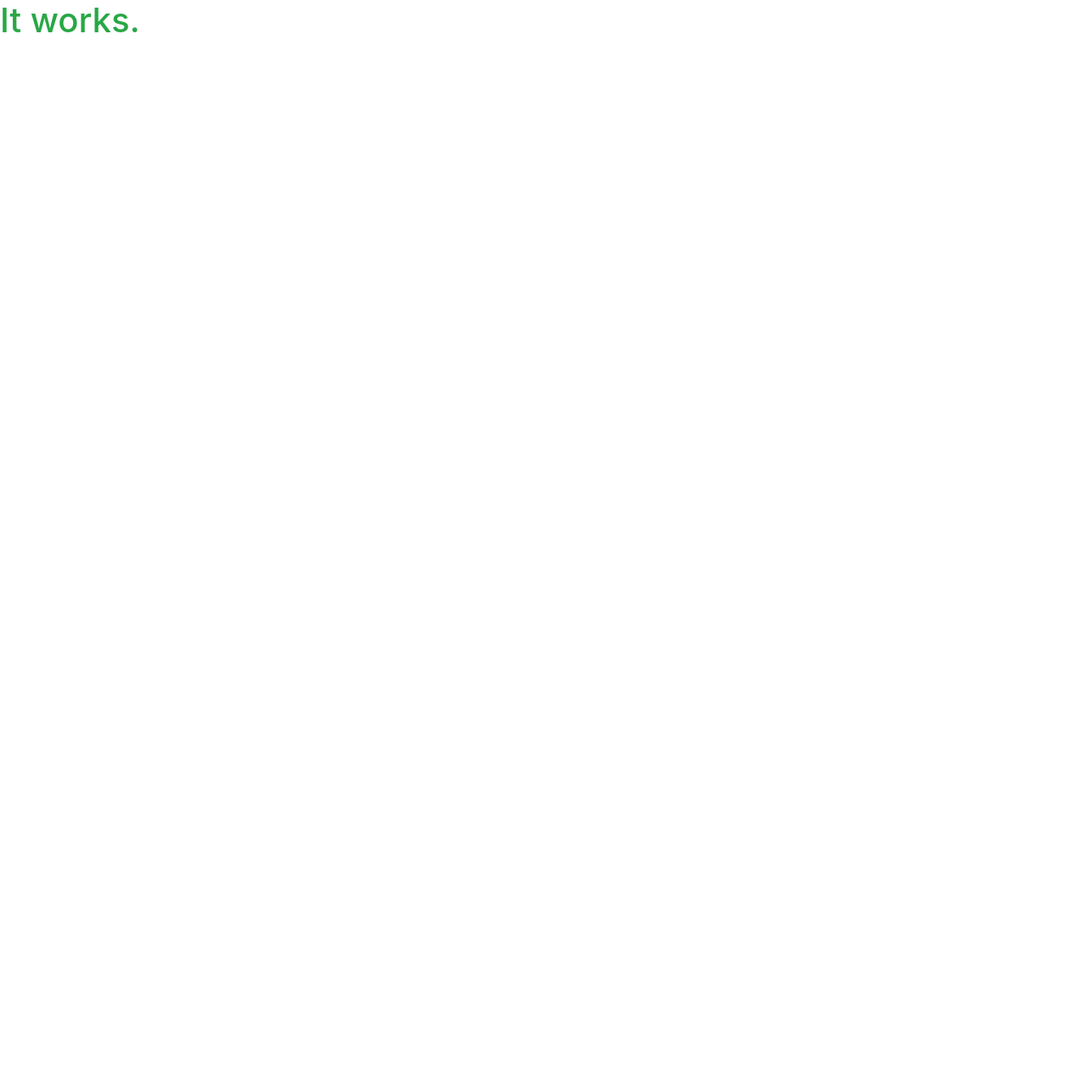
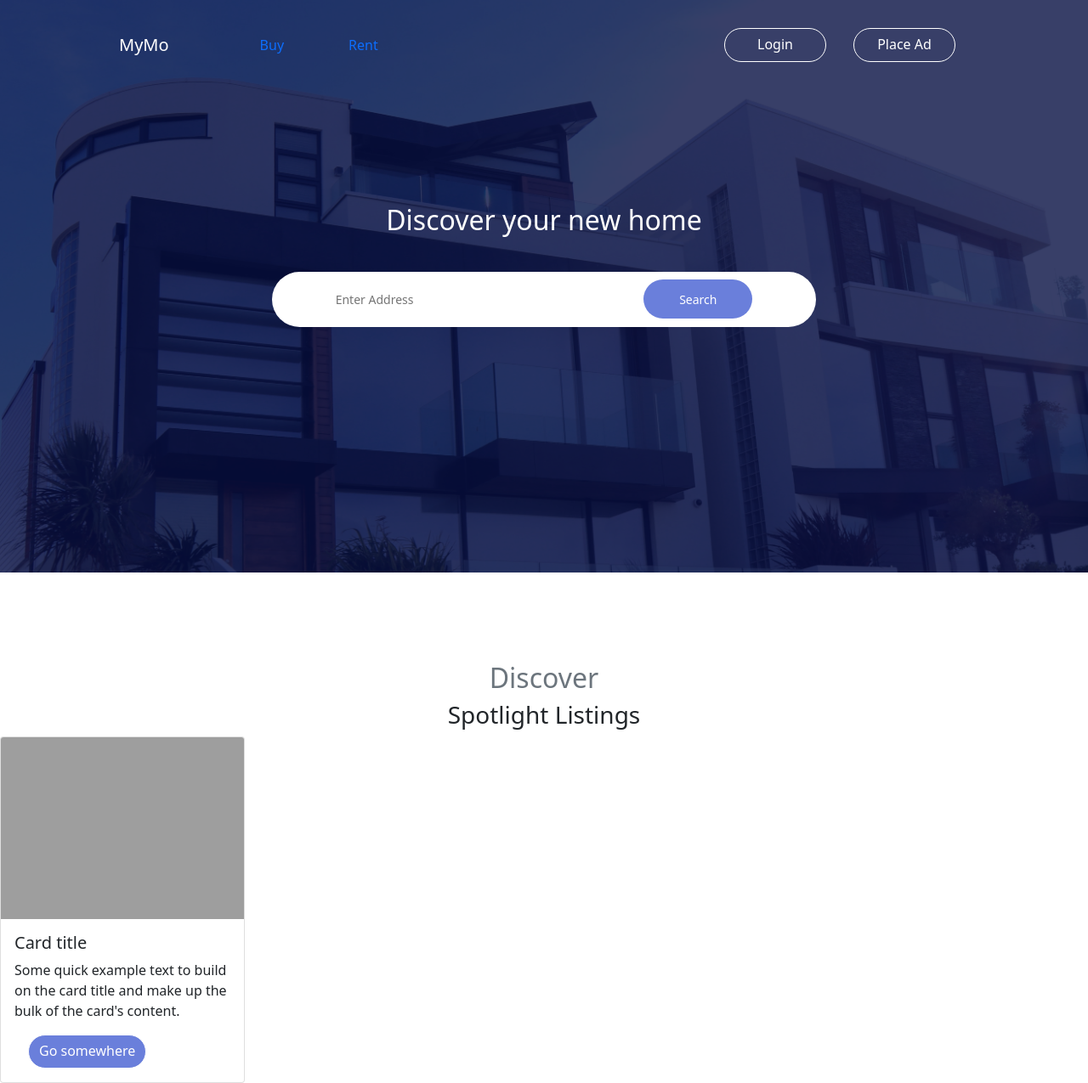
Before and after one commit to aidant842/mymo, a Django app: page / in a window 1280 px wide. Before the commit the page is almost empty. Shown: the whole page at 85% size. Before the commit the page ends 38 px from the top, so only its background shows below. Run offline with Django 3.2, Linux system fonts and the light colour scheme; some libraries are stand-ins or nearby versions; grey boxes are pictures that could not be loaded.

Commit message:
started home page styling

```diff
--- a/home/templates/home/index.html
+++ b/home/templates/home/index.html
@@ -1,5 +1,30 @@
 {% extends 'base.html' %} {% load static %}
 
 {% block content %}
-    <h1 class="text-success">It works.</h1>
+<section class="home-landing-section">
+    <div class="main-img-container">
+        <div class="search-header">
+            <h2>Discover your new home</h2>
+        </div>
+        <form class="search-bar-container">
+            <input type="text" class="banner-search" placeholder="Enter Address">
+            <input type="submit" class="btn banner-search" value="Search">
+        </form>
+    </div>
+</section>
+<section class="discover-section">
+    <h2 class="text-muted">Discover</h2>
+    <h3 class="text-center">Spotlight Listings</h3>
+    <div>
+        <div class="card" style="width: 18rem;">
+            <img src="..." class="card-img-top" alt="...">
+            <div class="card-body">
+                <h5 class="card-title">Card title</h5>
+                <p class="card-text">Some quick example text to build on the card title and make up the bulk of the
+                    card's content.</p>
+                <a href="#" class="btn btn-primary">Go somewhere</a>
+            </div>
+        </div>
+    </div>
+</section>
 {% endblock %}
--- a/mymo/settings.py
+++ b/mymo/settings.py
@@ -148,3 +148,6 @@ USE_TZ = True
 # https://docs.djangoproject.com/en/3.1/howto/static-files/
 
 STATIC_URL = '/static/'
+STATICFILES_DIRS = (os.path.join(BASE_DIR, 'static'),)
+MEDIA_URL = '/media/'
+MEDIA_ROOT = os.path.join(BASE_DIR, 'media')
--- a/mymo/urls.py
+++ b/mymo/urls.py
@@ -15,9 +15,11 @@ Including another URLconf
 """
 from django.contrib import admin
 from django.urls import path, include
+from django.conf import settings
+from django.conf.urls.static import static
 
 urlpatterns = [
     path('admin/', admin.site.urls),
     path('accounts/', include('allauth.urls')),
     path('', include('home.urls')),
-]
+] + static(settings.MEDIA_URL, document_root=settings.MEDIA_ROOT)
--- /dev/null
+++ b/static/css/sass/home.scss
@@ -0,0 +1,78 @@
+.home-landing-section {
+    height: 674px;
+}
+.main-img-container {
+    position: absolute;
+    top: 0;
+    background: url('/media/landing-img.jpg');
+    background-position: center;
+    background-size: cover;
+    background-repeat: no-repeat;
+    /* min-height: 65vh; */
+    min-height: 674px;
+    width: 100vw;
+    z-index: -1;
+}
+
+// Overlay for image
+.main-img-container:before {
+    content: "";
+    position: absolute;
+    left: 0;
+    right: 0;
+    top: 0;
+    bottom: 0;
+    /* background: rgb(86 47 47 / 36%); */
+    /* background: rgba(106, 127, 219, 0.52) */
+    background: rgba(7, 15, 67, 0.8);
+}
+
+.search-header {
+    position: sticky;
+    text-align: center;
+    width: 80%;
+    color: $font-color;
+    margin: 0 auto;
+    top: 30%;
+}
+
+.search-bar-container {
+    position: sticky;
+    /* grid-template-columns: repeat(4, 1fr); */
+    background: $font-color;
+    width: 50%;
+    height: 65px;
+    margin: 0 auto;
+    top: 40%;
+    border-radius: 50px;
+    display: flex;
+    justify-content: space-evenly;
+}
+
+.banner-search {
+    font-size: 14px;
+    font-weight: 500;
+    height: 46px;
+    border: 0px;
+    margin: 9px 0px 10px 0px;
+    border-radius: 0px;
+    width: 45%;
+}
+
+.btn.banner-search {
+    width: 20%;
+    padding: 0;
+}
+
+.banner-search:focus {
+    border: none !important;
+}
+
+.discover-section {
+    width: 100%;
+    margin: 0 auto;
+}
+
+.discover-section h2 {
+    text-align: center;
+}
--- /dev/null
+++ b/static/css/sass/nav.scss
@@ -0,0 +1,30 @@
+.navbar {
+    display: flex !important;
+    justify-content: space-around !important;
+    background-color: transparent !important;
+    color: white !important;
+    min-height: 105px;
+    width: 80%;
+    margin: 0 auto;
+}
+
+.navbar-brand {
+    margin-right: 69px;
+}
+
+/* .navbar-nav {
+    margin: 0 auto;
+} */
+
+.navbar ul li {
+    margin: 0 30px;
+}
+
+.navbar a.btn {
+    background: transparent;
+}
+
+.navbar a.btn:hover {
+    background: $secondary-color;
+    color: $font-color !important;
+}
--- /dev/null
+++ b/static/css/sass/styles.scss
@@ -0,0 +1,58 @@
+*{
+    margin: 0;
+    padding: 0;
+    box-sizing: border-box;
+    scrollbar-width: thin;
+}
+
+$main-font: 'Lora';
+$secondary-font: 'Open Sans';
+$font-color: white;
+$secondary-color: #6a7fdb;
+
+%button-style {
+    background: $secondary-color;
+    min-width: 120px;
+    height: 40px;
+    color: $font-color !important;
+    border: 1px solid $font-color;
+    border-radius: 50px !important;
+    margin: 0 1rem;
+}
+
+%button-hover {
+    color: $secondary-color !important;
+    background: rgba($font-color, 0.9);
+    transition: ease-in-out 0.3s;
+}
+
+a {
+    color: white;
+}
+
+a:hover {
+    color: $secondary-color;
+}
+
+.btn {
+    @extend %button-style
+}
+
+.btn:hover {
+    @extend %button-hover
+}
+
+.icon {
+    align-items: center;
+    display: inline-flex;
+    justify-content: center;
+    height: 1.5rem;
+    width: 1.5rem;
+}
+
+:focus {
+    outline: none !important;
+}
+
+@import 'nav';
+@import 'home';
--- /dev/null
+++ b/static/css/styles.css
@@ -0,0 +1,153 @@
+* {
+  margin: 0;
+  padding: 0;
+  box-sizing: border-box;
+  scrollbar-width: thin;
+}
+
+.btn {
+  background: #6a7fdb;
+  min-width: 120px;
+  height: 40px;
+  color: white !important;
+  border: 1px solid white;
+  border-radius: 50px !important;
+  margin: 0 1rem;
+}
+
+.btn:hover {
+  color: #6a7fdb !important;
+  background: rgba(255, 255, 255, 0.9);
+  transition: ease-in-out 0.3s;
+}
+
+a {
+  color: white;
+}
+
+a:hover {
+  color: #6a7fdb;
+}
+
+.icon {
+  align-items: center;
+  display: inline-flex;
+  justify-content: center;
+  height: 1.5rem;
+  width: 1.5rem;
+}
+
+:focus {
+  outline: none !important;
+}
+
+.navbar {
+  display: flex !important;
+  justify-content: space-around !important;
+  background-color: transparent !important;
+  color: white !important;
+  min-height: 105px;
+  width: 80%;
+  margin: 0 auto;
+}
+
+.navbar-brand {
+  margin-right: 69px;
+}
+
+/* .navbar-nav {
+    margin: 0 auto;
+} */
+.navbar ul li {
+  margin: 0 30px;
+}
+
+.navbar a.btn {
+  background: transparent;
+}
+
+.navbar a.btn:hover {
+  background: #6a7fdb;
+  color: white !important;
+}
+
+.home-landing-section {
+  height: 674px;
+}
+
+.main-img-container {
+  position: absolute;
+  top: 0;
+  background: url("/media/landing-img.jpg");
+  background-position: center;
+  background-size: cover;
+  background-repeat: no-repeat;
+  /* min-height: 65vh; */
+  min-height: 674px;
+  width: 100vw;
+  z-index: -1;
+}
+
+.main-img-container:before {
+  content: "";
+  position: absolute;
+  left: 0;
+  right: 0;
+  top: 0;
+  bottom: 0;
+  /* background: rgb(86 47 47 / 36%); */
+  /* background: rgba(106, 127, 219, 0.52) */
+  background: rgba(7, 15, 67, 0.8);
+}
+
+.search-header {
+  position: sticky;
+  text-align: center;
+  width: 80%;
+  color: white;
+  margin: 0 auto;
+  top: 30%;
+}
+
+.search-bar-container {
+  position: sticky;
+  /* grid-template-columns: repeat(4, 1fr); */
+  background: white;
+  width: 50%;
+  height: 65px;
+  margin: 0 auto;
+  top: 40%;
+  border-radius: 50px;
+  display: flex;
+  justify-content: space-evenly;
+}
+
+.banner-search {
+  font-size: 14px;
+  font-weight: 500;
+  height: 46px;
+  border: 0px;
+  margin: 9px 0px 10px 0px;
+  border-radius: 0px;
+  width: 45%;
+}
+
+.btn.banner-search {
+  width: 20%;
+  padding: 0;
+}
+
+.banner-search:focus {
+  border: none !important;
+}
+
+.discover-section {
+  width: 100%;
+  margin: 0 auto;
+}
+
+.discover-section h2 {
+  text-align: center;
+}
+
+/*# sourceMappingURL=styles.css.map */
--- a/templates/base.html
+++ b/templates/base.html
@@ -1,7 +1,8 @@
 {% load static %}
 <!doctype html>
 <html lang="en">
-  <head>
+
+<head>
     {% block meta %}
     <meta http-equiv="X-UA-Compatible" content="ie=edge">
     <meta charset="utf-8">
@@ -12,26 +13,69 @@
     {% endblock %}
 
     {% block corecss %}
-    <link rel="stylesheet" href="https://stackpath.bootstrapcdn.com/bootstrap/4.4.1/css/bootstrap.min.css" integrity="sha384-Vkoo8x4CGsO3+Hhxv8T/Q5PaXtkKtu6ug5TOeNV6gBiFeWPGFN9MuhOf23Q9Ifjh" crossorigin="anonymous">
+    <link href="https://cdn.jsdelivr.net/npm/bootstrap@5.0.0-beta2/dist/css/bootstrap.min.css" rel="stylesheet"
+        integrity="sha384-BmbxuPwQa2lc/FVzBcNJ7UAyJxM6wuqIj61tLrc4wSX0szH/Ev+nYRRuWlolflfl" crossorigin="anonymous">
+    <link rel="preconnect" href="https://fonts.gstatic.com">
+    <link
+        href="https://fonts.googleapis.com/css2?family=Lora:wght@400;500;600;700&family=Open+Sans:wght@300;400;600;700&display=swap"
+        rel="stylesheet">
+    <link rel="stylesheet" href="{% static 'css/styles.css' %}">
     {% endblock %}
 
     {% block extra_css %}
     {% endblock %}
 
     {% block corejs %}
-    <script src="https://code.jquery.com/jquery-3.4.1.slim.min.js" integrity="sha384-J6qa4849blE2+poT4WnyKhv5vZF5SrPo0iEjwBvKU7imGFAV0wwj1yYfoRSJoZ+n" crossorigin="anonymous"></script>
-    <script src="https://cdn.jsdelivr.net/npm/popper.js@1.16.0/dist/umd/popper.min.js" integrity="sha384-Q6E9RHvbIyZFJoft+2mJbHaEWldlvI9IOYy5n3zV9zzTtmI3UksdQRVvoxMfooAo" crossorigin="anonymous"></script>
-    <script src="https://stackpath.bootstrapcdn.com/bootstrap/4.4.1/js/bootstrap.min.js" integrity="sha384-wfSDF2E50Y2D1uUdj0O3uMBJnjuUD4Ih7YwaYd1iqfktj0Uod8GCExl3Og8ifwB6" crossorigin="anonymous"></script>
+    <script src="https://code.jquery.com/jquery-3.4.1.slim.min.js"
+        integrity="sha384-J6qa4849blE2+poT4WnyKhv5vZF5SrPo0iEjwBvKU7imGFAV0wwj1yYfoRSJoZ+n"
+        crossorigin="anonymous"></script>
+    <script src="https://cdn.jsdelivr.net/npm/@popperjs/core@2.6.0/dist/umd/popper.min.js"
+        integrity="sha384-KsvD1yqQ1/1+IA7gi3P0tyJcT3vR+NdBTt13hSJ2lnve8agRGXTTyNaBYmCR/Nwi"
+        crossorigin="anonymous"></script>
+    <script src="https://cdn.jsdelivr.net/npm/bootstrap@5.0.0-beta2/dist/js/bootstrap.min.js"
+        integrity="sha384-nsg8ua9HAw1y0W1btsyWgBklPnCUAFLuTMS2G72MMONqmOymq585AcH49TLBQObG"
+        crossorigin="anonymous"></script>
+    <script src="https://kit.fontawesome.com/3c2820491c.js" crossorigin="anonymous"></script>
     {% endblock %}
 
     {% block extra_js %}
     {% endblock %}
 
     <title>MyMo {% block extra_title %}{% endblock %}</title>
-  </head>
-  <body>
+</head>
+
+<body>
     <header>
-
+        <nav class="navbar navbar-expand-md">
+            <div class="container-fluid">
+                <a class="navbar-brand" href="#">MyMo</a>
+                <button class="navbar-toggler" type="button" data-bs-toggle="collapse"
+                    data-bs-target="#navbarSupportedContent" aria-controls="navbarSupportedContent"
+                    aria-expanded="false" aria-label="Toggle navigation">
+                    <span class="navbar-toggler-icon"></span>
+                </button>
+                <div class="collapse navbar-collapse" id="navbarSupportedContent">
+                    <ul class="navbar-nav me-auto">
+                        <li class="nav-item">
+                            <a class="nav-link" href="#">Buy</a>
+                        </li>
+                        <li class="nav-item">
+                            <a class="nav-link" href="#">Rent</a>
+                        </li>
+                    </ul>
+                    {% if request.user.is_authenticated %}
+                    {% if request.user.is_superuser %}
+                    <a href="#" class="btn">Admin</a>
+                    {% endif %}
+                    <a href="#" class="btn">Profile</a>
+                    <a href="{% url 'account_logout' %}" class="btn">Logout</a>
+                    {% else %}
+                    <a class="btn" href="{% url 'account_login' %}">Login</a>
+                    {% endif %}
+                    <a class="btn" href="#">Place Ad</a>
+                </div>
+            </div>
+        </nav>
     </header>
 
     {% if messages %}
@@ -48,5 +92,6 @@
 
     {% block postloadjs %}
     {% endblock %}
-  </body>
+</body>
+
 </html>
```
Also changed, not shown: media/landing-img.jpg (added), 1 other file.
